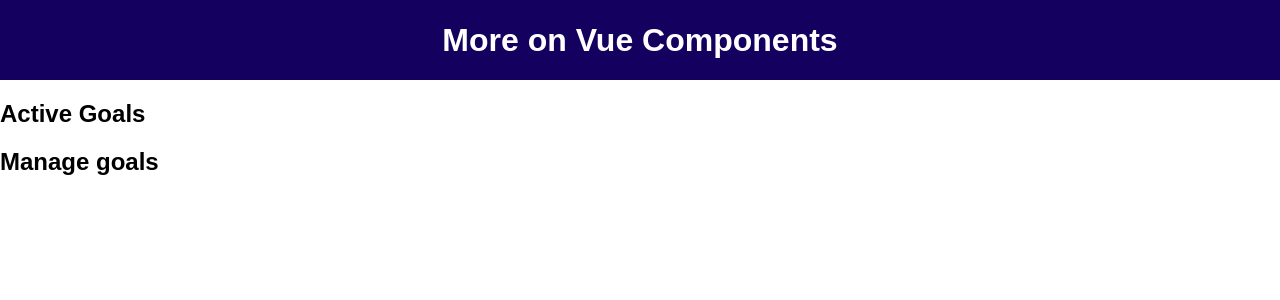
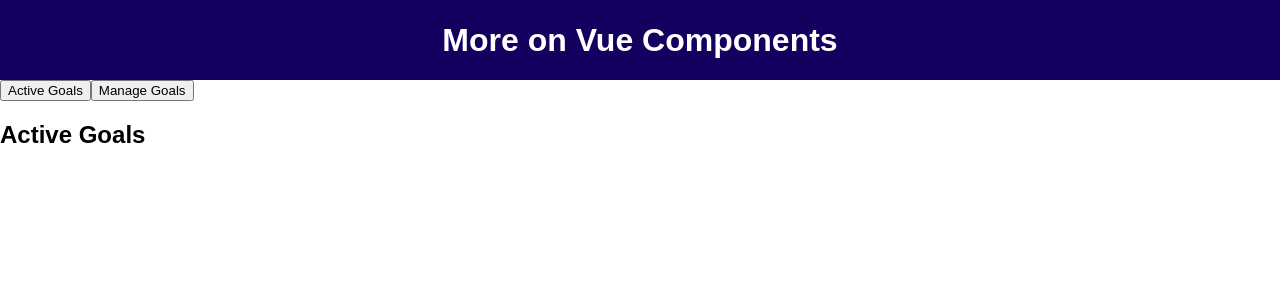
Before and after one commit to AhmedHelalAhmed/badge-app, a Vue app: page / in a window 1280 px wide. Shown: the top 300 px of the page. Built offline with nearby package versions, Linux system fonts and the light colour scheme.

Commit message:
Normal way to show and hide component using condition

```diff
--- a/src/App.vue
+++ b/src/App.vue
@@ -14,8 +14,10 @@
       <h2>{{ slotProps.item }}</h2>
       <p>{{ slotProps.anotherProp }}</p>
     </course-goals>
-    <active-goals></active-goals>
-    <manage-goals></manage-goals>
+    <button @click="setSelectedComponent('active-goals')">Active Goals</button>
+    <button @click="setSelectedComponent('manage-goals')">Manage Goals</button>
+    <active-goals v-if="selectedComponent === 'active-goals'"></active-goals>
+    <manage-goals v-if="selectedComponent === 'manage-goals'"></manage-goals>
   </div>
 </template>
 
@@ -38,12 +40,18 @@
   },
   data() {
     return {
+      selectedComponent: "active-goals",
       activeUser: {
         name: "Maximilian Schwarzmüller",
         description: "Site owner and admin",
         role: "admin",
       },
     };
+  },
+  methods: {
+    setSelectedComponent(componentArgument) {
+      this.selectedComponent = componentArgument;
+    },
   },
 };
 </script>
```
